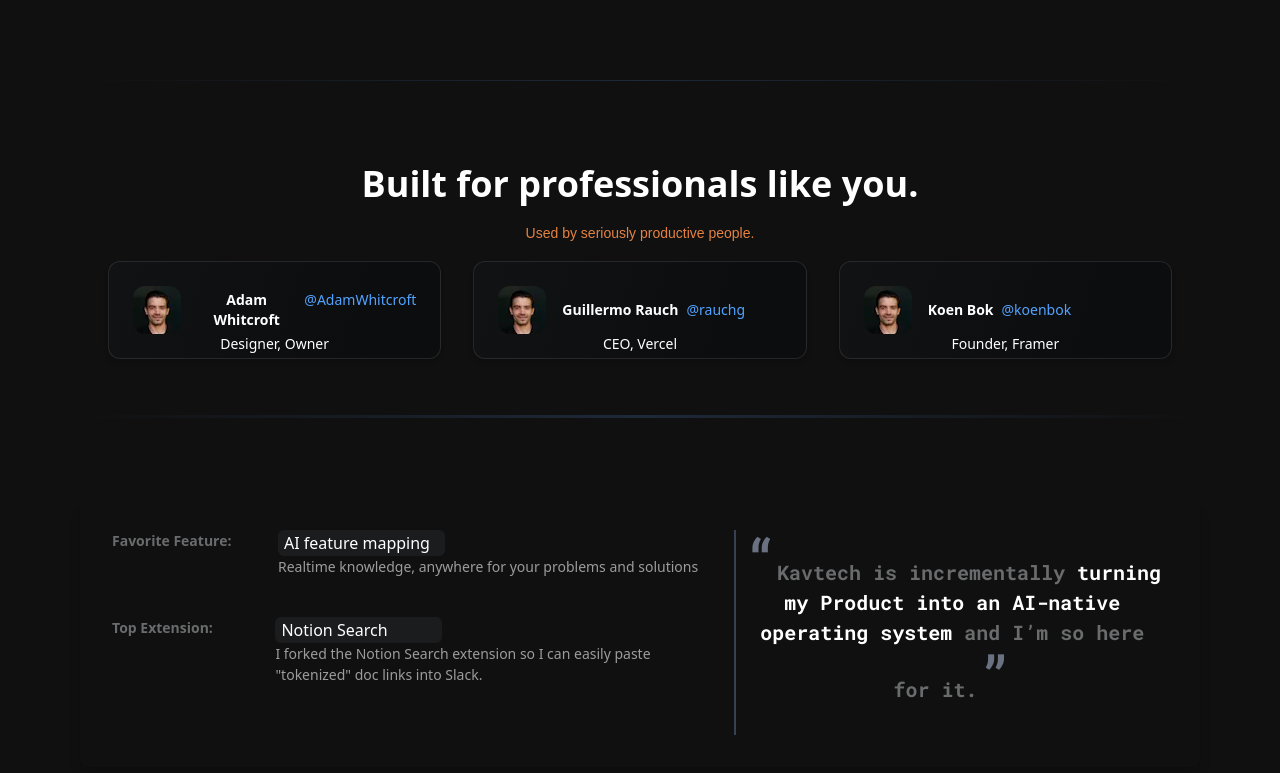
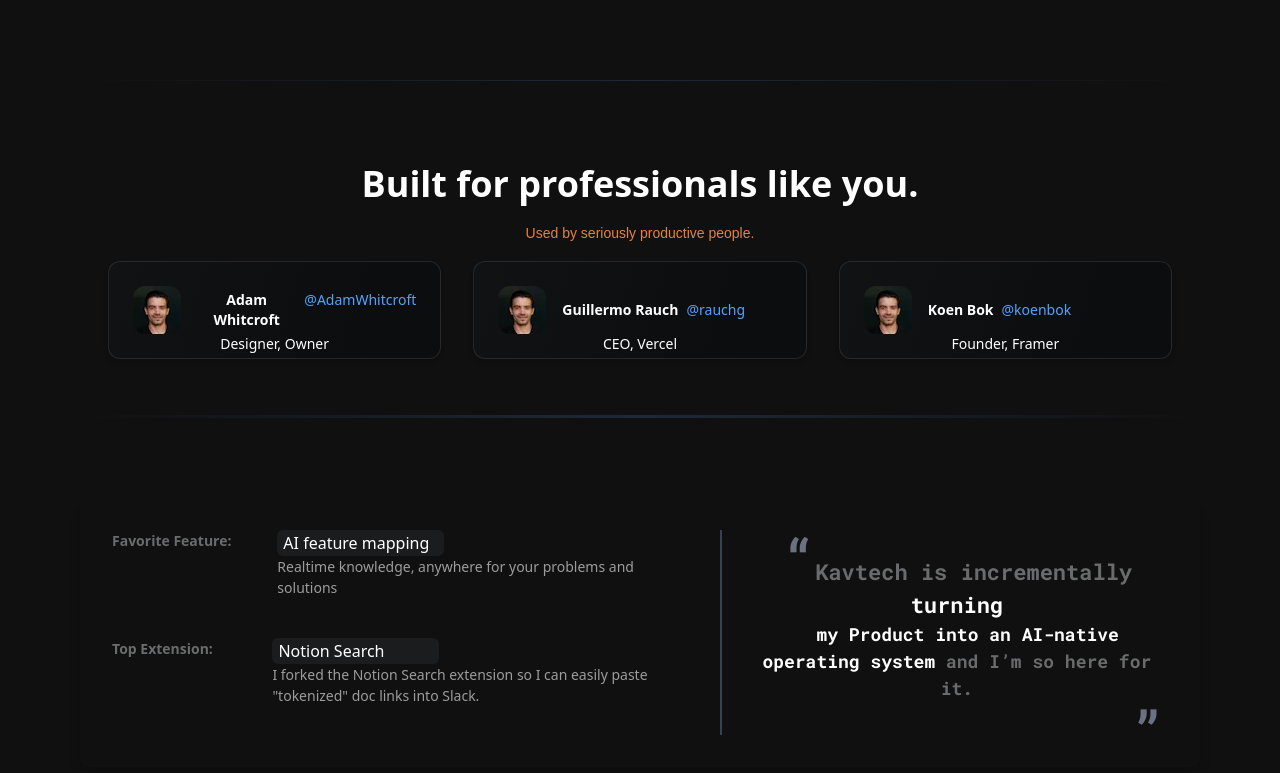
Before and after one commit to Muzammil-Aly/Kavtech-Frontend, a Next.js app: page / in a window 1280 px wide. Shown: the part 7988-8761 px from the top of the page. Built offline with nearby package versions, Linux system fonts and the light colour scheme.

Commit message:
"fixed p tag for quote"

```diff
--- a/src/components/ui/BeyondCodeSection.tsx
+++ b/src/components/ui/BeyondCodeSection.tsx
@@ -227,12 +227,12 @@
               </div>
             </div>
           </div>
-
+          <div className="border-l-2  border-gray-700    "></div>
           <div
-            className="border-l-2 border-gray-700  w-[570px] h-[205px] text-center"
+            className="w-[570px] h-[205px] text-center "
             style={{ fontFamily: "'Roboto Mono', monospace" }}
           >
-            <p className="text-center text-[20px] font-bold text-[#6A6B6C]   ">
+            <p className="text-center text-[22px]  font-bold text-[#6A6B6C]   ">
               <span
                 className="text-gray-500 text-[56px] font-bold leading-none "
                 style={{ fontFamily: "'Roboto Mono', monospace" }}
@@ -240,18 +240,22 @@
                 “
               </span>
               Kavtech is incrementally
-              <span className="text-white items-center">
-                {" "}
-                turning my Product into an AI-native operating system
+              <span className="text-white  "> turning </span>
+            </p>
+            <p className="text-center text-[18px]  font-bold text-[#6A6B6C]">
+              <span className="text-white">
+                &nbsp;&nbsp;my Product into an AI-native operating system
               </span>
               <span className="text-[#6A6B6C]"> and I’m so here for it.</span>
+            </p>
+            <div className="flex justify-center relative top-[-10] ml-[380px]">
               <span
                 className="text-gray-500 text-[56px] font-bold leading-none"
                 style={{ fontFamily: "'Roboto Mono', monospace" }}
               >
                 ”
               </span>
-            </p>
+            </div>
           </div>
         </div>
       </div>
```
